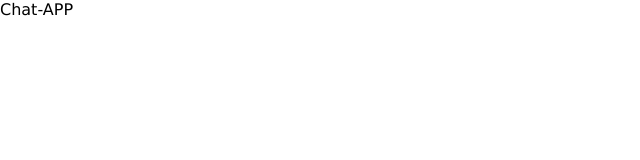
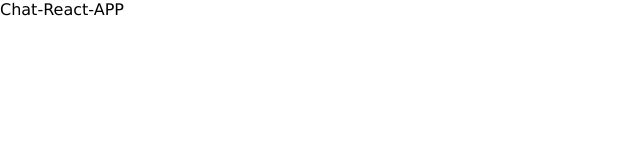
Before and after one commit to pritesh-1998/React-Chat-app, a React (Vite) app: page / in a window 1280 px wide. Shown: the top 160 px of the page, without its empty margins (0-640 px from the left). Built offline with nearby package versions, Linux system fonts and the light colour scheme.

Commit message:
Update App.jsx

```diff
--- a/src/App.jsx
+++ b/src/App.jsx
@@ -1,6 +1,6 @@
 const App = () => {
   return (
-    <div className=''>Chat-APP</div>
+    <div className=''>Chat-React-APP</div>
   )
 }
 
```
